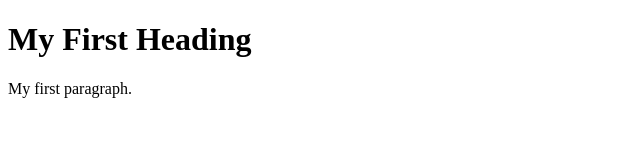
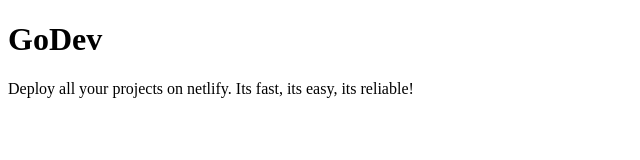
Before and after one commit to okHadi/github-training, a plain HTML site: page index.html in a window 1280 px wide. Shown: the whole page, without its empty margins (0-640 px from the left). Drawn offline with Linux system fonts and the light colour scheme.

Commit message:
Index.html file updated

```diff
--- a/index.html
+++ b/index.html
@@ -1,9 +1,9 @@
 <!DOCTYPE html>
 <html>
-<body>
-
-<h1>My First Heading</h1>
-<p>My first paragraph.</p>
-
-</body>
+  <body>
+    <h1>GoDev</h1>
+    <p>
+      Deploy all your projects on netlify. Its fast, its easy, its reliable!
+    </p>
+  </body>
 </html>
```
